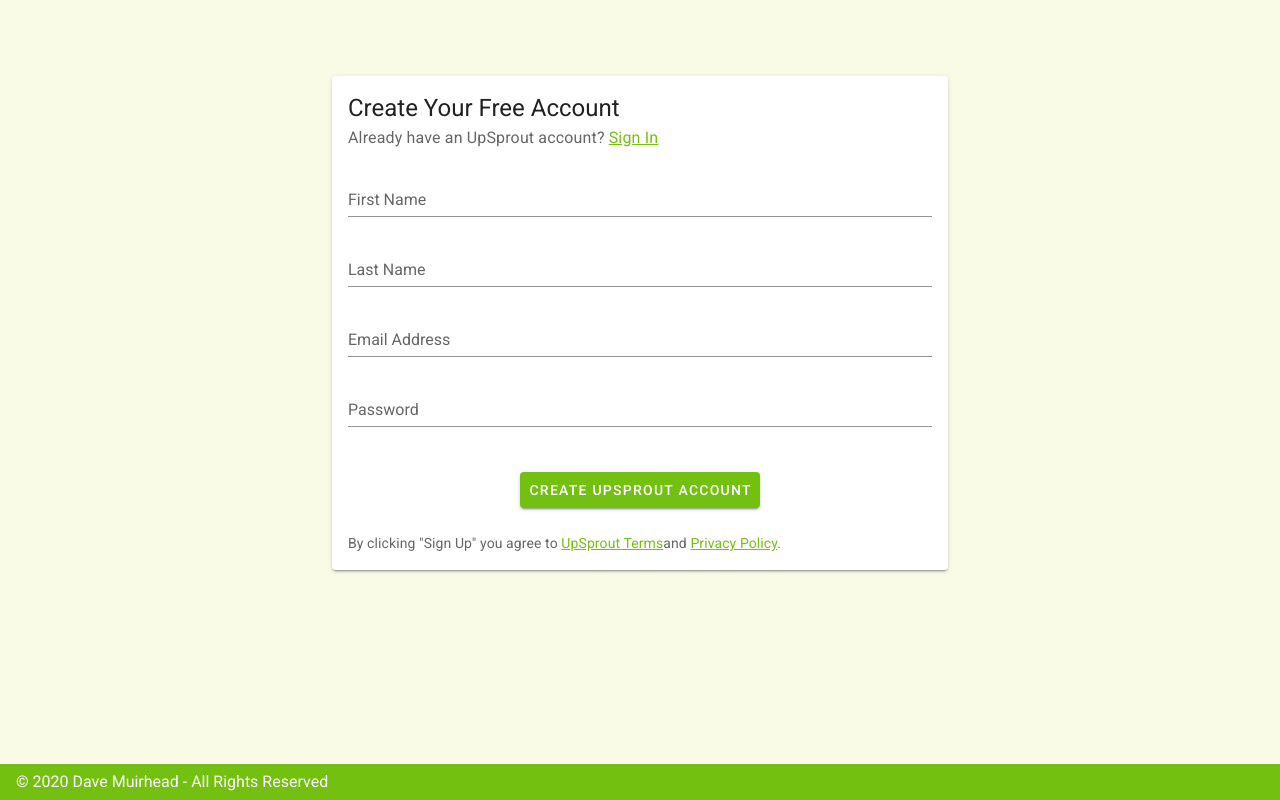
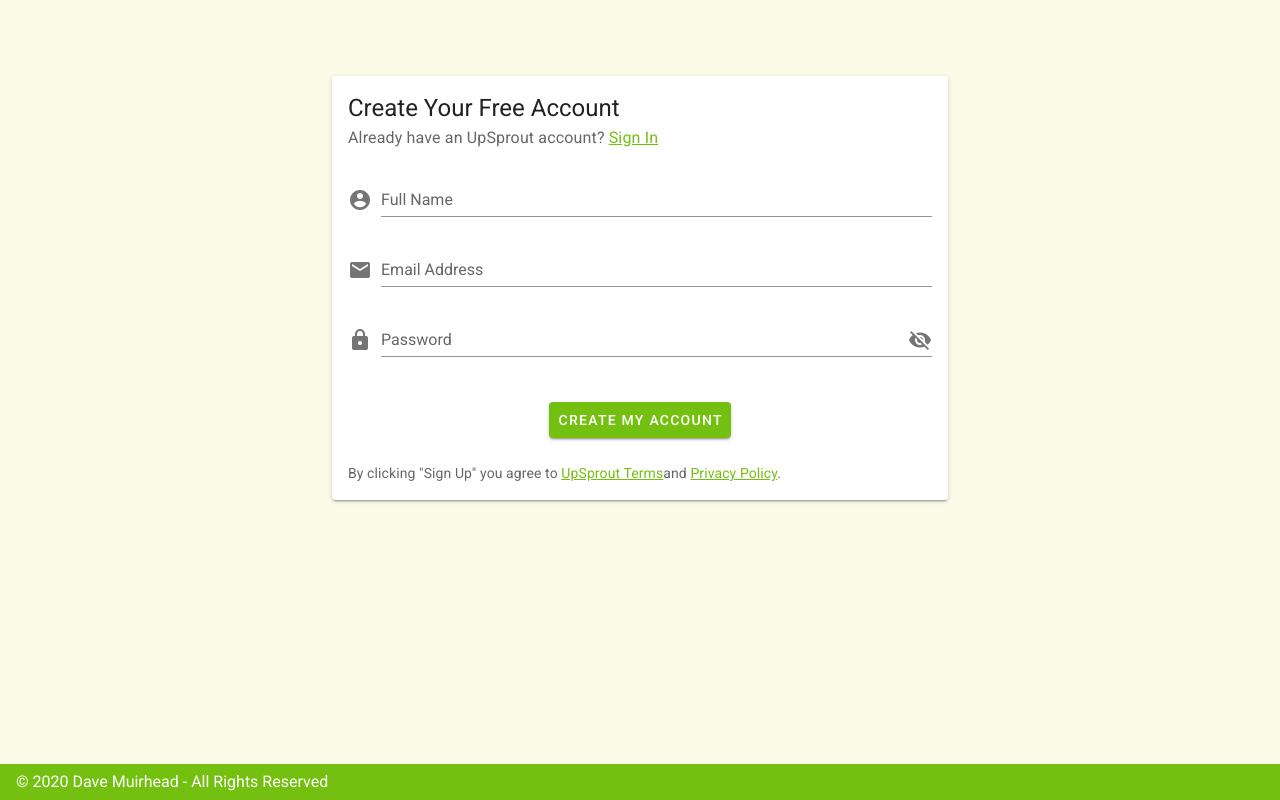
Before and after one commit to DaveMuirhead/naboo-pwa, a Nuxt app: page /onboarding/provider in a window 1280 px wide. Built offline with nearby package versions, Linux system fonts and the light colour scheme.

Commit message:
added registration form validation

```diff
--- a/nuxt.config.js
+++ b/nuxt.config.js
@@ -39,6 +39,7 @@
   ** Plugins to load before mounting the App
   */
   plugins: [
+    {src: '~/plugins/vuelidate.js'}
   ],
   /*
   ** Nuxt.js modules
--- a/pages/onboarding/provider/index.vue
+++ b/pages/onboarding/provider/index.vue
@@ -10,15 +10,54 @@
           </v-card-subtitle>
           <v-card-text>
             <v-form @submit.prevent="submit">
-              <v-text-field v-model="firstName" label="First Name" required></v-text-field>
-              <v-text-field v-model="lastName" label="Last Name" required></v-text-field>
-              <v-text-field v-model="email" label="Email Address" required></v-text-field>
-              <v-text-field v-model="password" label="Password" required></v-text-field>
+
+              <!-- Full Name -->
+              <v-text-field
+                v-model="fullName"
+                label="Full Name"
+                prepend-icon="mdi-account-circle"
+                @blur="$v.fullName.$touch"></v-text-field>
+              <v-alert
+                dense
+                outlined
+                type="error"
+                v-if="$v.fullName.$dirty && !$v.fullName.required"
+              >Please enter your full name.</v-alert>
+
+              <!-- Email -->
+              <v-text-field
+                v-model="email"
+                label="Email Address"
+                prepend-icon="mdi-email"
+                @blur="$v.email.$touch"
+              ></v-text-field>
+              <v-alert
+                dense
+                outlined
+                type="error"
+                v-if="$v.email.$dirty && !$v.email.required"
+              >Please enter your email address in format: yourname@example.com</v-alert>
+
+              <!-- Password -->
+              <v-text-field
+                v-model="password"
+                label="Password"
+                prepend-icon="mdi-lock"
+                :type="showPassword ? 'text' : 'password'"
+                :append-icon="showPassword ? 'mdi-eye' : 'mdi-eye-off'"
+                @click:append="showPassword = !showPassword"></v-text-field>
+              <v-alert
+                dense
+                outlined
+                type="error"
+                v-if="$v.password.$dirty && (!$v.password.required || $v.password.minLength)"
+              >Please choose a stronger password. Try a mix of letters, numbers and symbols.</v-alert>
+
             </v-form>
           </v-card-text>
           <v-card-actions>
             <v-spacer />
-            <v-btn color="primary">Create UpSprout Account</v-btn>
+            <v-btn color="primary">Create My Account</v-btn>
             <v-spacer />
           </v-card-actions>
           <v-card-text>
@@ -33,15 +72,28 @@
 </template>
 
 <script>
+import { required, email, minLength } from "vuelidate/lib/validators";
 export default {
   layout: "nochrome",
   data() {
     return {
-      firstName: "",
-      lastName: "",
+      fullName: "",
       email: "",
-      password: ""
+      password: "",
+      showPassword: false
     };
+  },
+  validations: {
+    fullName: {
+      required
+    },
+    email: {
+      required,
+      email
+    },
+    password: {
+      minLength: minLength(8)
+    }
   }
 };
 </script>
--- /dev/null
+++ b/plugins/vuelidate.js
@@ -0,0 +1,3 @@
+import Vue from 'vue'
+import Vuelidate from 'vuelidate'
+Vue.use(Vuelidate)
```
